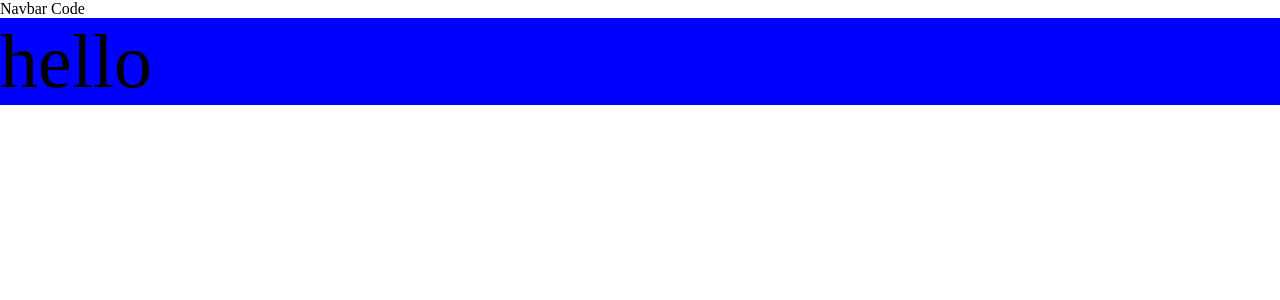
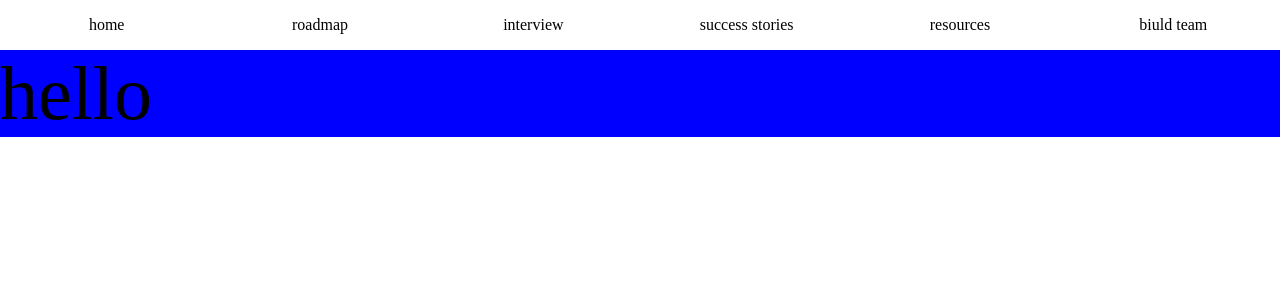
Before and after one commit to Tom-Ainsworth/Geeky-Girl, a React (Vite) app: page / in a window 1280 px wide. Shown: the top 300 px of the page. Built offline with nearby package versions, Linux system fonts and the light colour scheme.

Commit message:
basic nav bar and styling

```diff
--- a/src/routes/navigation/Navigation.jsx
+++ b/src/routes/navigation/Navigation.jsx
@@ -4,8 +4,26 @@ import { Outlet, Link } from "react-router-dom";
 const Navigation = () => {
 	return (
 		<>
-			<div className={styles.Navbar}>Navbar Code
-				<nav></nav></div>
+			<div className={styles.Navbar}>
+
+				<nav className={styles.nav_menu}>
+
+					<ul className={styles.nav_ul}>
+						{/* <li><img className={styles.nav_logo} scr="" alt="our company logo a smiling woman with html elemets for eye and the word code as a smile"></img></li> */}
+						<li><a href="#home"></a>home</li>
+						<li><a href="#roadmap"></a>roadmap</li>
+						<li><a href="#interview"></a>interview</li>
+						<li><a href="#success stories"></a>success stories</li>
+						<li><a href="#resources"></a>resources</li>
+						<li><a href="#biuld team"></a>biuld team</li>
+					</ul>
+
+
+
+
+
+				</nav>
+			</div>
 			<Outlet />
 		</>
 	);
--- a/src/routes/navigation/Navigation.module.css
+++ b/src/routes/navigation/Navigation.module.css
@@ -1,2 +1,23 @@
 /* Navbar styles go in here */
 /* To add a class to an element, use the syntax className={styles.yourChosenClassName} */
+* {
+    margin: 0px;
+    padding: 0px;
+    border: 0px;
+    box-sizing: border-box
+}
+.nav_ul {
+    width: 100%;
+    height: 50px;
+    display: flex;
+    justify-content: center;
+    align-items: center;
+
+
+}
+.nav_ul li {
+    display: flex;
+    width: 16.67%;
+    text-align: center;
+    justify-content: center;
+}
```
